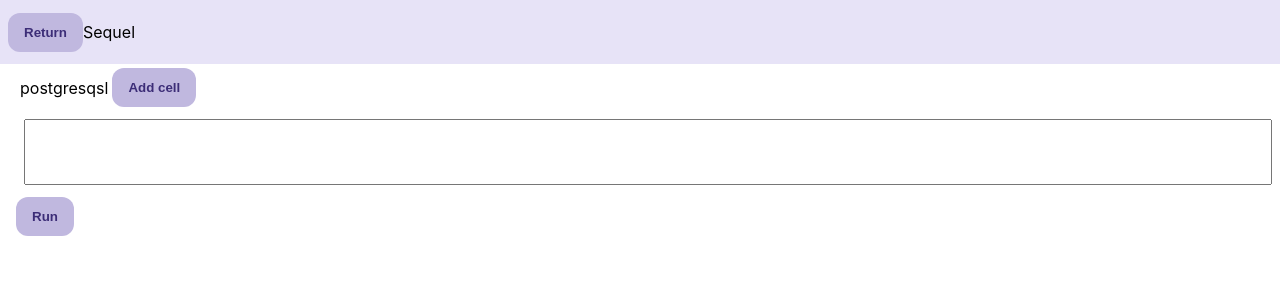
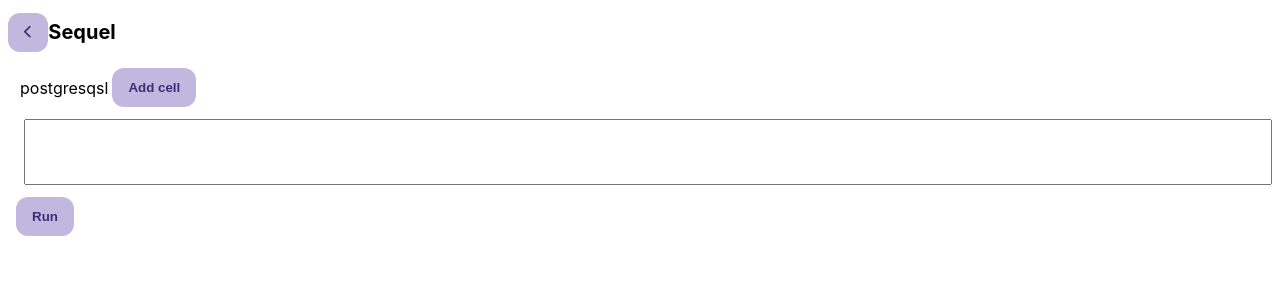
Before and after one commit to gessfred/sequel, a React (Create React App) app in the folder web/: page / in a window 1280 px wide. Both pictures are taken after a click on the button "Open". Shown: the top 300 px of the page. Built offline with nearby package versions, Linux system fonts and the light colour scheme.

Commit message:
Improve error handling

```diff
--- a/web/src/App.css
+++ b/web/src/App.css
@@ -63,7 +63,7 @@
 }
 
 .app-header {
-  background-color: #e7e3f7;
+  /*background-color: #e7e3f7;*/
   margin: 0;
   height: 48px;
   display: flex;
@@ -80,3 +80,8 @@
   padding: 16px;
   /*overflow: scroll;*/
 }
+
+.app-title {
+  font-size: 20px;
+  font-weight: bold;
+}
--- a/web/src/App.js
+++ b/web/src/App.js
@@ -4,6 +4,11 @@ import './App.css';
 import uniqid from 'uniqid'
 import { Button, PictoButton } from './components/foundation/Buttons'
 import { Table } from './components/sql/Table'
+import { library } from '@fortawesome/fontawesome-svg-core'
+import { faCheckSquare, faChevronLeft, faCoffee } from '@fortawesome/free-solid-svg-icons'
+import { FontAwesomeIcon } from '@fortawesome/react-fontawesome';
+
+library.add(faChevronLeft)
 // url = "https://sequel.gessfred.xyz"
 
 function API(url) {
@@ -16,7 +21,12 @@ function API(url) {
     }
     let response = fetch(url+route, headers)
     if(callbacks.json !== undefined) {
-      response = response.then(r => r.json()).then(callbacks.json).catch(err => {})
+      response = response
+        .then(r => (r.ok && r.json()) || (Promise.reject(r.text())))
+        .then(callbacks.json)
+    }
+    if(callbacks.error !== undefined) {
+      response = response.catch(err => err.then(e => callbacks.error({error: e})))
     }
     return response
   }
@@ -28,13 +38,19 @@ function API(url) {
 
 
 
-function execSql(api, query, onSuccess) {
+function execSql(api, query, onSuccess, onError) {
   console.log(query)
-  api.post('/query', {"query": query}, {json: (j) => {
+  api.post('/query', {"query": query}, {
+    json: (j) => {
     console.log(j)
     onSuccess(j)
 
-  }})
+    },
+    error: err => {
+      console.log(err)
+      onError && onError(err)
+    }
+  })
 }
 
 function QueryEditorKeyHandler(tabs, ctrlEnterHandler) {
@@ -68,9 +84,10 @@ function QueryEditorKeyHandler(tabs, ctrlEnterHandler) {
 
 function QueryEditor({api, query, setQuery, result, setResult, onCtrlEnter}) {
   const onKeyDown = QueryEditorKeyHandler("  ", (q) => {
-    execSql(api, q, setResult)
+    execSql(api, query, setResult, setResult)
     onCtrlEnter()
   })
+  console.log(result && result.error)
   return (
     <div>
       <textarea
@@ -82,13 +99,14 @@ function QueryEditor({api, query, setQuery, result, setResult, onCtrlEnter}) {
         cols={50}
       />
       <div className='query-editor-status-bar'>
-        <button onClick={() => execSql(api, query, setResult)}>
+        <button onClick={() => execSql(api, query, setResult, setResult)}>
           Run
         </button>
       </div>
-      <Table
+      {result.columns && <Table
         data={result}
-      />
+      />}
+      {result.error && <span>{result && result.error}</span>}
     </div>
   )
 }
@@ -182,10 +200,12 @@ function Header({navToMainMenu}) {
   return (
     <div className='app-header'>
 
-      <Button onClick={navToMainMenu} style={navToMainMenu ? {} : {visibility: 'hidden'}}>
-        Return
-      </Button>
-      <span>Sequel</span>
+      <Button
+        onClick={navToMainMenu}
+        style={navToMainMenu ? {} : {visibility: 'hidden'}}
+        icon={faChevronLeft}
+      />
+      <span className='app-title'>Sequel</span>
     </div>
   )
 }
--- a/web/src/components/foundation/Buttons.js
+++ b/web/src/components/foundation/Buttons.js
@@ -1,9 +1,13 @@
+import { FontAwesomeIcon } from '@fortawesome/react-fontawesome'
 import './Buttons.css'
 
-export function Button({onClick, style, children}) {
+export function Button({icon, onClick, style, children}) {
   return (
     <button onClick={onClick} style={style}>
-      {children}
+      <div>
+        {icon && <FontAwesomeIcon icon={icon} />}
+        {children}
+      </div>
     </button>
   )
 }
```
Also changed, not shown: 1 other file (tests, documents, lock files or other folders).
